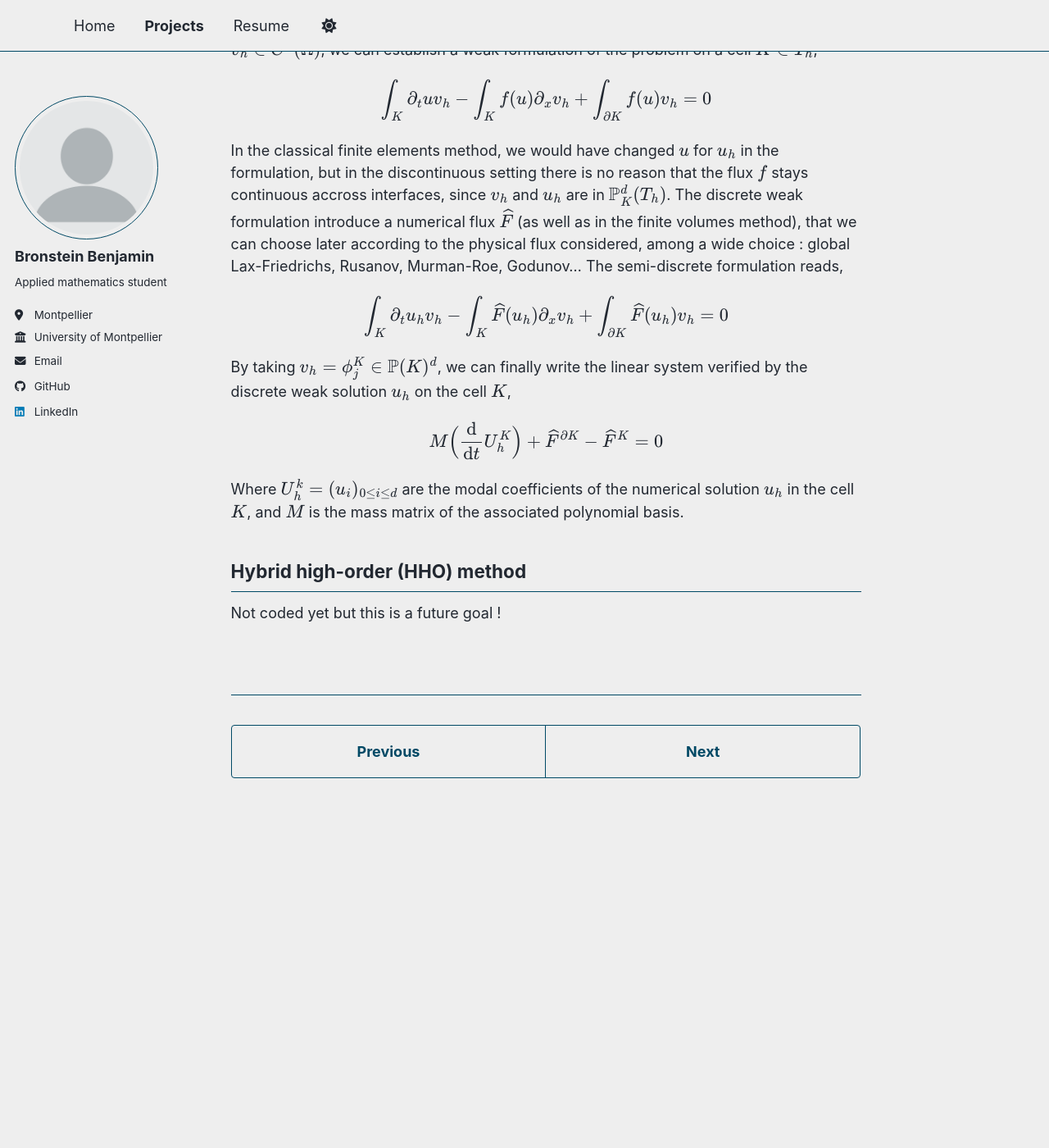
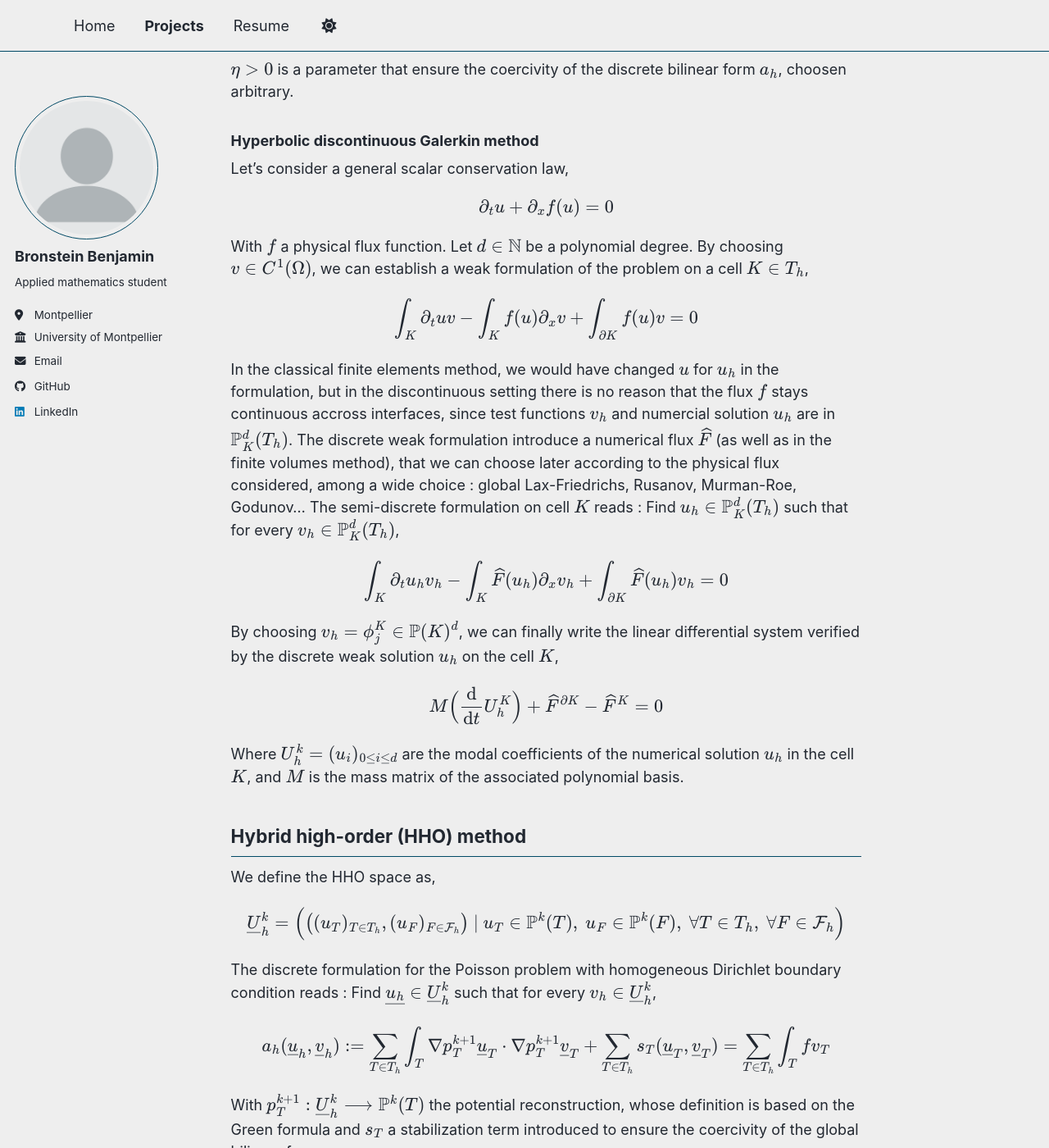
Before and after one commit to HerrBronstein/herrbronstein.github.io, a Jekyll site: the page built from _portfolio/portfolio-4.md, in a window 1280 px wide and 1400 px high, scrolled down 3826 px. Shown: the whole window at 82% size. Built offline with Jekyll 4.4.1, drawn with Linux system fonts in a browser that asks for light colours; a style sheet for code colours, icons or effects is not loaded; before the commit the page ends 4866 px from its top, so only the background shows below that; some of the changed text lies outside the part shown.

Commit message:
Update portfolio-4.md

```diff
--- a/_portfolio/portfolio-4.md
+++ b/_portfolio/portfolio-4.md
@@ -14,23 +14,27 @@ As a personnal project I decided to create a framework that could be useful for
 
 ## General tools
 ### Interpolation
-### Time solving schemes
+### Time integrator
 
 Find [here](https://github.com/HerrBronstein/Numerical-Methods-Tools/tree/main/Time_schemes) my implementation of time integrators.
 
-The classical form of an ordinary differential equation (ODE) can be written as,
+An ordinary differential equation (ODE) can be written in the form,
 
 $$y' = f(t,y)$$
 
-With $f$ a function representing the derivative of $u$. The classical example is $f(t,y) = y$, so the ODE can be rewritten as $y' = y$.
+With $f$ a function representing the derivative of $u$, with a prescribed initiall condition $y(0)=y_0$. The classical example is $f(t,y) = y$ with $y(0)=1$, so the ODE can be rewritten as $y' = y$, $y(0)=1$.
 
-There exist several methods to solve this kind of equations (explicit Euler, Crank-Nicolson, Runge-Kutta etc.). The general idea behind these methods lies in the fundamental theorem of calculus :
+There exist several methods to solve this kind of equations : explicit Euler, Crank-Nicolson, Runge-Kutta etc. The general idea behind these methods lies in the fundamental theorem of calculus :
 
 $$u(t + \Delta t) = u(t) + \int_{t}^{t + \Delta t} f\big(s,u(s)\big) \ \text{d}s$$
 
-In order to construct time dependant PDEs schemes, we need these time solving schemes to manage the time evolution. To this end, we can consider $f$ a vectorial function representing $\frac{\text{d}}{\text{d}t} U$, with $U$ the space discretization of a solution of a unsteady PDE. So we can use classical ODE schemes to complete the numerical resolution of a PDE.
+The efforts goes on the numerical approximation of the integral, since a primitive of $f$ is generally complex (even impossible in the general case) to obtain.
+
+In order to construct time dependant PDEs schemes, we need these time solving schemes to manage the time evolution. To this end, we can consider $f$ a vectorial function representing $\frac{\text{d}}{\text{d}t} U$, with $U$ a vector assowiated with the space discretization of a solution of an unsteady PDE.
 
 ### Meshes
+
+Find [here](https://github.com/HerrBronstein/Numerical-Methods-Tools/tree/main/Galerkin%20methods%20framework) my implementation of meshes.
 
 ## Polynomial basis
 
@@ -60,9 +64,11 @@ with Dirichlet or periodic boundary conditions.
 
 ## Finite elements method
 
-Find [here](https://github.com/HerrBronstein/Numerical-Methods-Tools/tree/main/Lagrange_FEM_Poisson) a 1D implementation of the Lagrange finite elements method on the classical Poisson problem,
+Find [here](https://github.com/HerrBronstein/Numerical-Methods-Tools/tree/main/Lagrange_FEM_Poisson) a 1D implementation of the Lagrange finite elements method on the classical Poisson problem on a domain $\Omega$,
 
 $$- \Delta u = f$$
+
+With homogeneous Dirichlet boundary data for example.
 
 The main idea of the finite elements method is to transform the weak continuous problem (generally defined on Sobolev spaces) to a discrete weak formulation using polynomial test functions, defined on each cell of the mesh $T_h$. The numerical solution $u_h$ is then sought in the form,
 
@@ -74,9 +80,11 @@ Find $u_h \in V_h$ such that for every $v_h \in V_h$
 
 $$a_h(u_h,v_h) := \sum_{K \in T_h}\int_{K}\nabla u_h \cdot \nabla v_h = \int_{\Omega}fv_h $$
 
-Letting $$A_h := \Big(\sum_{K \in T_h}a_h(\phi_i^K,\phi_j^K)\Big)_{0\leq i,j \leq d}$$, the linear problem problem reads,
+Setting $$A_h := \Big(\sum_{K \in T_h}\int_{\Omega} \nabla \phi_i^K \cdot \nabla \phi_j^K \Big)_{0\leq i,j \leq d}$$, the linear problem problem reads,
 
 $$A_hU_h=B_h$$
+
+The rest of the method consist in the resolution of the linear system defined by $A_h$ and $B_h$.
 
 ## Discontinuous Galerkin method
 
@@ -101,20 +109,29 @@ Let's consider a general scalar conservation law,
 
 $$\partial_t u + \partial_x f(u) = 0$$
 
-With $f$ a physical flux function. Let $d\in \mathbb{N}$ be a polynomial degree. By choosing $v_h \in C^1(\Omega)$, we can establish a weak formulation of the problem on a cell $K \in T_h$,
+With $f$ a physical flux function. Let $d\in \mathbb{N}$ be a polynomial degree. By choosing $v \in C^1(\Omega)$, we can establish a weak formulation of the problem on a cell $K \in T_h$,
 
-$$\int_{K} \partial_t u v_h - \int_{K} f(u) \partial_x v_h + \int_{\partial K} f(u) v_h = 0$$
+$$\int_{K} \partial_t u v - \int_{K} f(u) \partial_x v + \int_{\partial K} f(u) v = 0$$
 
-In the classical finite elements method, we would have changed $u$ for $u_h$ in the formulation, but in the discontinuous setting there is no reason that the flux $f$ stays continuous accross interfaces, since $v_h$ and $u_h$ are in $\mathbb{P}^d_K(T_h)$. The discrete weak formulation introduce a numerical flux $\widehat{F}$ (as well as in the finite volumes method), that we can choose later according to the physical flux considered, among a wide choice : global Lax-Friedrichs, Rusanov, Murman-Roe, Godunov...
-The semi-discrete formulation reads,
+In the classical finite elements method, we would have changed $u$ for $u_h$ in the formulation, but in the discontinuous setting there is no reason that the flux $f$ stays continuous accross interfaces, since test functions $v_h$ and numercial solution $u_h$ are in $\mathbb{P}^d_K(T_h)$. The discrete weak formulation introduce a numerical flux $\widehat{F}$ (as well as in the finite volumes method), that we can choose later according to the physical flux considered, among a wide choice : global Lax-Friedrichs, Rusanov, Murman-Roe, Godunov...
+The semi-discrete formulation on cell $K$ reads : Find $u_h \in \mathbb{P}^d_K(T_h)$ such that for every $v_h \in \mathbb{P}^d_K(T_h)$,
 
 $$\int_{K} \partial_t u_h v_h - \int_{K} \widehat{F}(u_h) \partial_x v_h + \int_{\partial K} \widehat{F}(u_h) v_h  = 0$$
 
-By taking $v_h = \phi_j^K \in \mathbb{P}(K)^d$, we can finally write the linear system verified by the discrete weak solution $u_h$ on the cell $K$,
+By choosing $v_h = \phi_j^K \in \mathbb{P}(K)^d$, we can finally write the linear differential system verified by the discrete weak solution $u_h$ on the cell $K$,
 
 $$M\Big( \frac{\text{d}}{\text{d}t}U_h^K\Big) + \widehat{F}^{\partial K} - \widehat{F}^K = 0$$
 
 Where $U_h^k = (u_i)_{0\leq i\leq d}$ are the modal coefficients of the numerical solution $u_h$ in the cell $K$, and $M$ is the mass matrix of the associated polynomial basis.
 
 ## Hybrid high-order (HHO) method
-Not coded yet but this is a future goal !
+
+We define the HHO space as,
+
+$$ \underline{U}_h^k = \Big( \big( (u_T)_{T \in T_h},(u_F)_{F \in \mathcal{F}_h} \big) \ | \ u_T \in \mathbb{P}^k(T), \ u_F \in \mathbb{P}^k(F), \ \forall T \in T_h, \ \forall F \in \mathcal{F}_h \Big) $$
+
+The discrete formulation for the Poisson problem with homogeneous Dirichlet boundary condition reads : Find $\underline{u_h}\in\underline{U}_h^k$ such that for every $v_h \in \underline{U}_h^k$,
+
+$$a_h(\underline{u}_h,\underline{v}_h) := \sum_{T \in T_h} \int_{T} \nabla p_T^{k+1}\underline{u}_T \cdot \nabla p_T^{k+1}\underline{v}_T + \sum_{T \in T_h}s_T(\underline{u}_T,\underline{v}_T) = \sum_{T \in T_h}\int_{T} fv_T$$
+
+With $p_T^{k+1}:\underline{U}_h^k \longrightarrow \mathbb{P}^k(T)$ the potential reconstruction, whose definition is based on the Green formula and $s_T$ a stabilization term introduced to ensure the coercivity of the global bilinear form $a_h$.
```
